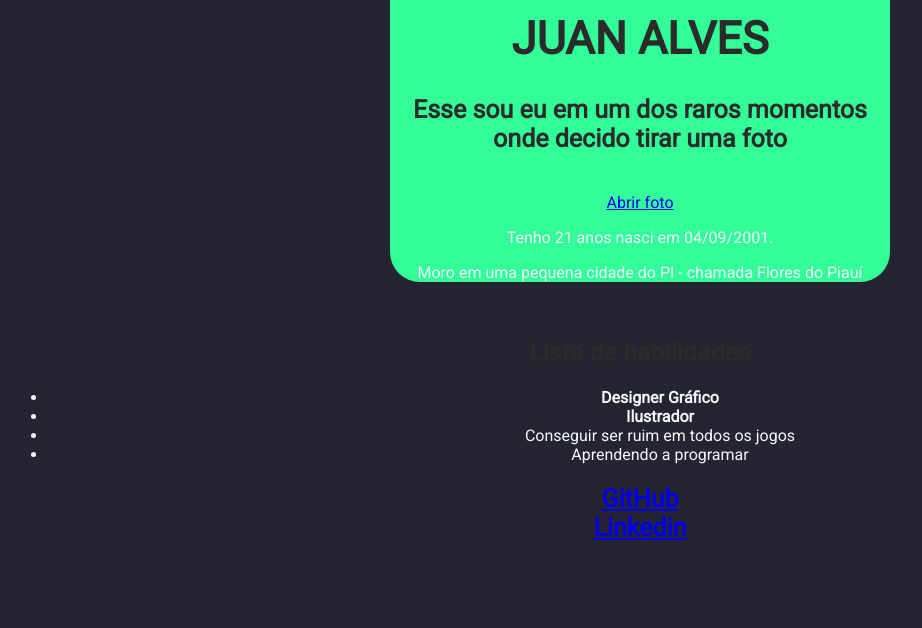
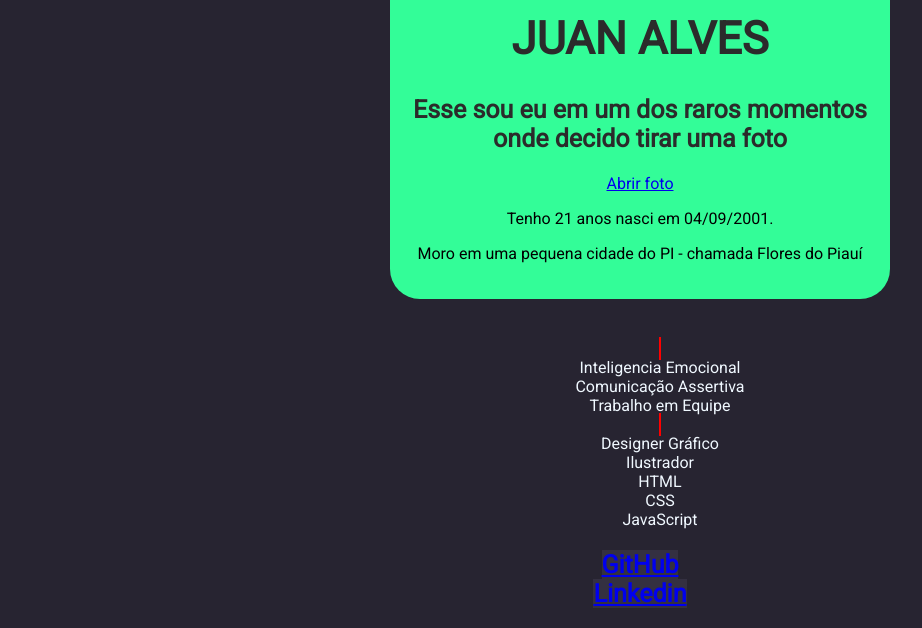
Before and after one commit to JuanAlvess/JuanAlvess.github.io, a plain HTML site: page index.html in a window 1280 px wide. Shown: the part 280-908 px from the top of the page, without its empty margins (0-922 px from the left). Before the commit the page ends 843 px from the top, so only its background shows below. Drawn offline with Linux system fonts and the light colour scheme.

Commit message:
estilizando com CSS dia 2.2

```diff
--- a/index.html
+++ b/index.html
@@ -14,7 +14,7 @@
     <link rel="preconnect" href="https://fonts.gstatic.com" crossorigin>
     <link href="https://fonts.googleapis.com/css2?family=Roboto&display=swap" rel="stylesheet">
 
-    <div class="profile-card">
+    <div class="header">
 
                 <div>
                         <img class= "img" src="https://avatars.githubusercontent.com/u/130757073?v=4"  alt="Foto do Juan"
@@ -26,11 +26,11 @@
                         <h2>
                             Esse sou eu em um dos raros momentos onde decido tirar uma foto
                         </h2>
-                        <br>
-                        <a href="fotos/WhatsApp Image 2023-03-14 at 11.49.27.jpeg" target="_blank"> Abrir foto</a>
+                        <a class="botão-foto" href="fotos/WhatsApp Image 2023-03-14 at 11.49.27.jpeg" target="_blank"> Abrir foto</a>
                         <p class="descrição">
                             Tenho 21 anos nasci em 04/09/2001.
                         </p>
+
                         <p class=descrição>
                             Moro em uma pequena cidade do PI - chamada Flores do Piauí
                         </p>
@@ -39,20 +39,29 @@
 
                             <br>
                             <h2>
-                                Lista de habilidades
+
                             </h2>
+<div class=" group-skills">
 
-                            <p class=descrição>
-                            <ul>
-                                <strong>
-                                    <li class=descrição>Designer Gráfico</li>
-                                    <li class=descrição class=Lista>Ilustrador</li>
-                                </strong>
-                                <li class=descrição class=Lista>Conseguir ser ruim em todos os jogos</li>
-                                <li class=descrição class=Lista>Aprendendo a programar</li>
+    <p class=skills>
+    <ul class="list">
+        <div class="soft-skills">
+            <li class=skills>Inteligencia Emocional</li>
+            <li class=skills>Comunicação Assertiva</li>
+            <li class=skills>Trabalho em Equipe</li>
+        </div>
+        <div class="hard-skills">
+            <li class=skills>Designer Gráfico</li>
+            <li class=skills >Ilustrador</li>
+            <li class=skills >HTML</li>
+            <li class=skills >CSS</li>
+            <li class=skills >JavaScript</li>
+        </div>
 
-                            </ul>
-                            </p>
+    </ul>
+    </p>
+</div>
+
                             <h2>
 
                                 <div> <a class=botão href="https://github.com/JuanAlvess" target="_blank">GitHub</a>
@@ -62,6 +71,9 @@
                                     <br>
                                 </div>
                             </h2>
+                            <footer>
+
+                            </footer>
 </body>
 
 </html>
--- a/style.css
+++ b/style.css
@@ -4,21 +4,36 @@ body {
     text-align: center;
 
 }
-.profile-card {
+.header {
     /* border: 2px solid red; */
 
     width: 500px;
     margin-left: auto;
     margin-right: auto;
+    padding-bottom: 20px;
     background-color: rgb(51, 253, 152);
     border-radius: 30px;
 
 }
-.descrição {
+.skills {
     color: aliceblue;
 }
+.list li{
+list-style: none;
+
+}
+.soft-skills {
+    display: inline;
+    background-color: rgb(51, 253, 152);
+    border: 2px solid red;
+}
+.hard-skills {
+    display: inline;
+    background-color: rgb(51, 253, 152);
+
+}
 .botão {
-    border-color: blue;
+    background-color: #343041;
 }
 .img {
     margin-top: 5%;
@@ -26,6 +41,7 @@ body {
     border-radius: 180px;
     box-shadow: 10px 13px 50px -13px rgba (0,0,0,0.75);
 }
+
 h1, h2 {
     color:#2b2b2b;
 }
```
